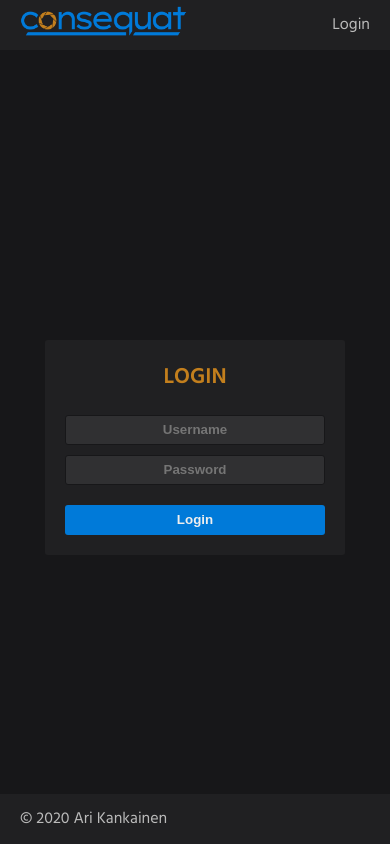
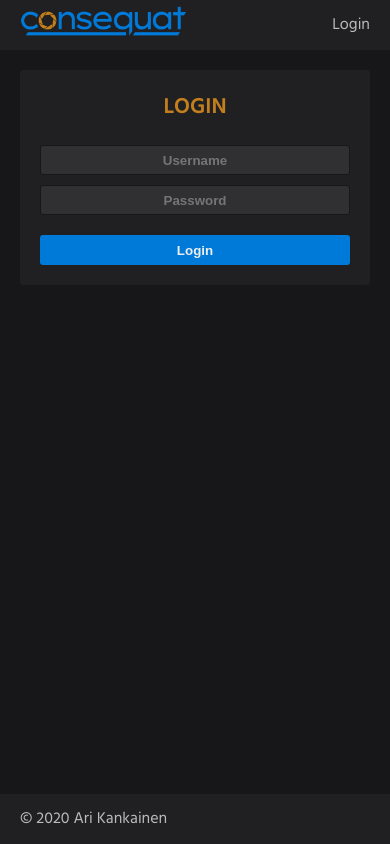
Before and after one commit to arikankainen/consequat-client, a React (Create React App) app: page /login in a window 390 px wide. Built offline with nearby package versions, Linux system fonts and the light colour scheme.

Commit message:
responsiiviset breakpointit eri kokoisille laitteille, käytössä loginissa

```diff
--- a/src/components/LoginPage/Styles.tsx
+++ b/src/components/LoginPage/Styles.tsx
@@ -1,24 +1,32 @@
 import styled from 'styled-components';
+import breakPoints from '../../utils/breakPoints';
 
 export const OuterContainer = styled.div`
   display: flex;
   align-items: center;
   height: 100%;
+
+  ${breakPoints.mobileL} {
+    align-items: flex-start;
+  }
 `;
 
 export const Container = styled.div`
   display: flex;
   flex-direction: column;
-  width: 100%;
-  max-width: 300px;
+  width: 300px;
   margin-left: auto;
   margin-right: auto;
-  margin-top: 50px;
   padding: 20px;
   background-color: var(--navigation-bg-color);
   border: none;
   border-radius: var(--input-border-radius);
   text-align: center;
+
+  ${breakPoints.mobileL} {
+    width: 100%;
+    margin: 20px;
+  }
 `;
 
 export const Topic = styled.h1`
--- /dev/null
+++ b/src/utils/breakPoints.ts
@@ -0,0 +1,13 @@
+const laptop = '@media (max-width: 1024px)';
+const tablet = '@media (max-width: 768px)';
+const mobileL = '@media (max-width: 425px)';
+const mobileM = '@media (max-width: 375px)';
+const mobileS = '@media (max-width: 320px)';
+
+export default {
+  laptop,
+  tablet,
+  mobileL,
+  mobileM,
+  mobileS,
+};
```
